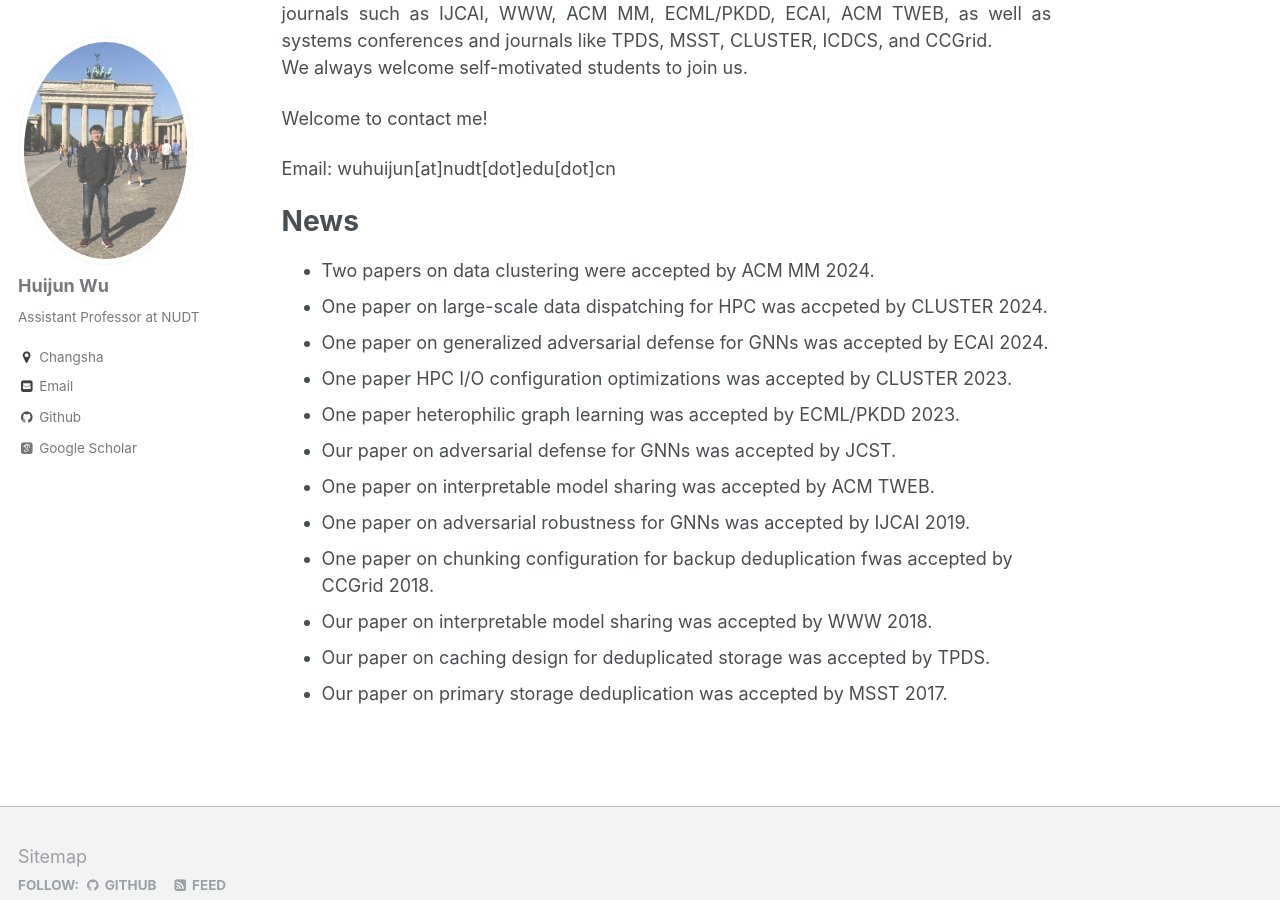
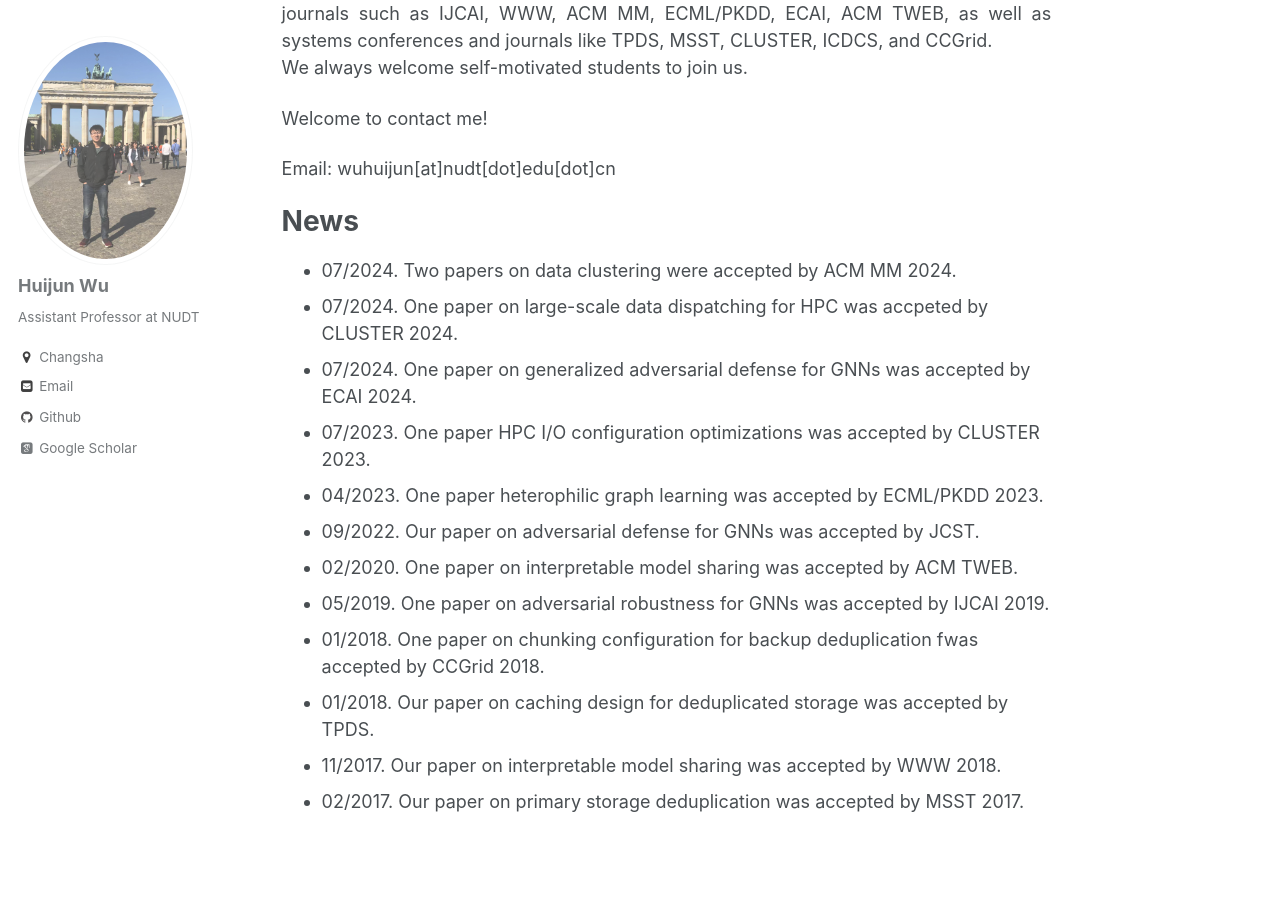
Before and after one commit to sktzwhj/sktzwhj.github.io, a Jekyll site: the page built from _pages/about.md, in a window 1280 px wide and 900 px high, scrolled down 349 px. Built offline with Jekyll 4.4.1, drawn with Linux system fonts in a browser that asks for light colours; some web fonts are replaced; a script that is not in the unit is left out.

Commit message:
update about

```diff
--- a/_pages/about.md
+++ b/_pages/about.md
@@ -22,15 +22,15 @@
 
 News
 ========
-* Two papers on data clustering were accepted by ACM MM 2024.
-* One paper on large-scale data dispatching for HPC was accpeted by CLUSTER 2024.
-* One paper on generalized adversarial defense for GNNs was accepted by ECAI 2024.
-* One paper HPC I/O configuration optimizations was accepted by CLUSTER 2023.
-* One paper heterophilic graph learning was accepted by ECML/PKDD 2023.
-* Our paper on adversarial defense for GNNs was accepted by JCST.
-* One paper on interpretable model sharing was accepted by ACM TWEB.
-* One paper on adversarial robustness for GNNs was accepted by IJCAI 2019.
-* One paper on chunking configuration for backup deduplication fwas accepted by CCGrid 2018.
-* Our paper on interpretable model sharing was accepted by WWW 2018.
-* Our paper on caching design for deduplicated storage was accepted by TPDS.
-* Our paper on primary storage deduplication was accepted by MSST 2017.
+* 07/2024. Two papers on data clustering were accepted by ACM MM 2024.
+* 07/2024. One paper on large-scale data dispatching for HPC was accpeted by CLUSTER 2024.
+* 07/2024. One paper on generalized adversarial defense for GNNs was accepted by ECAI 2024.
+* 07/2023. One paper HPC I/O configuration optimizations was accepted by CLUSTER 2023.
+* 04/2023. One paper heterophilic graph learning was accepted by ECML/PKDD 2023.
+* 09/2022. Our paper on adversarial defense for GNNs was accepted by JCST.
+* 02/2020. One paper on interpretable model sharing was accepted by ACM TWEB.
+* 05/2019. One paper on adversarial robustness for GNNs was accepted by IJCAI 2019.
+* 01/2018. One paper on chunking configuration for backup deduplication fwas accepted by CCGrid 2018.
+* 01/2018. Our paper on caching design for deduplicated storage was accepted by TPDS.
+* 11/2017. Our paper on interpretable model sharing was accepted by WWW 2018.
+* 02/2017. Our paper on primary storage deduplication was accepted by MSST 2017.
```
